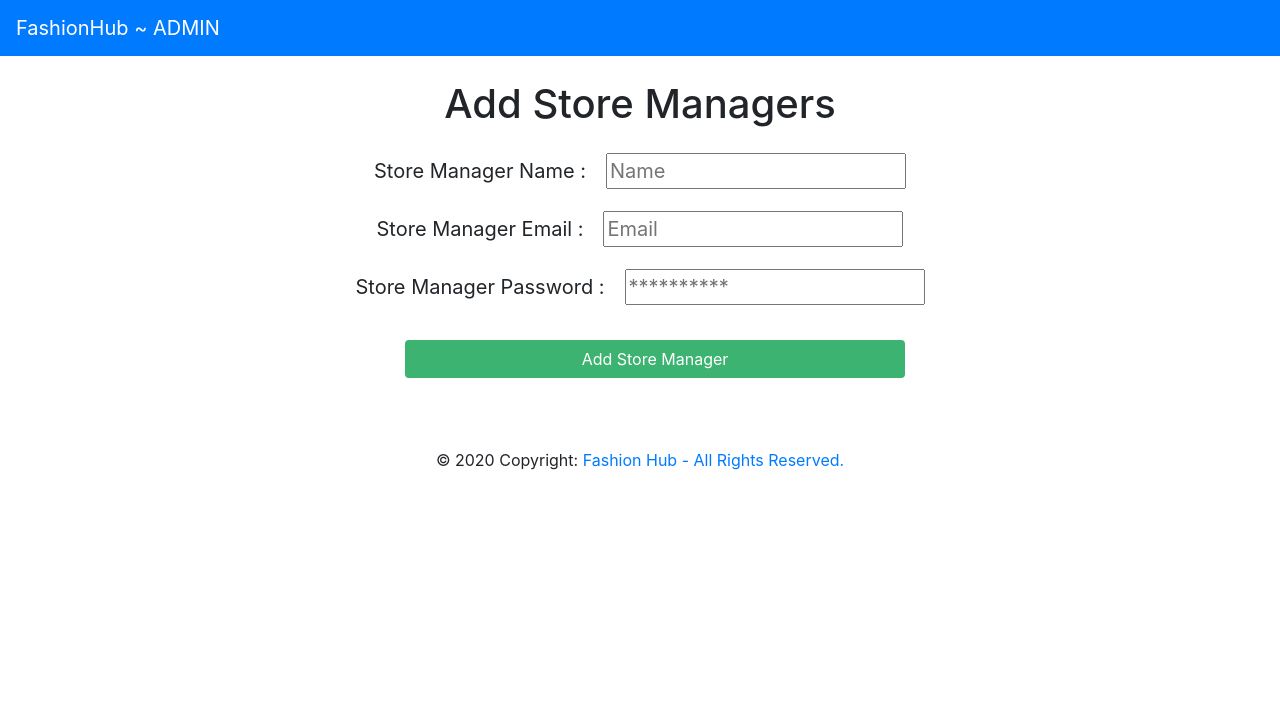
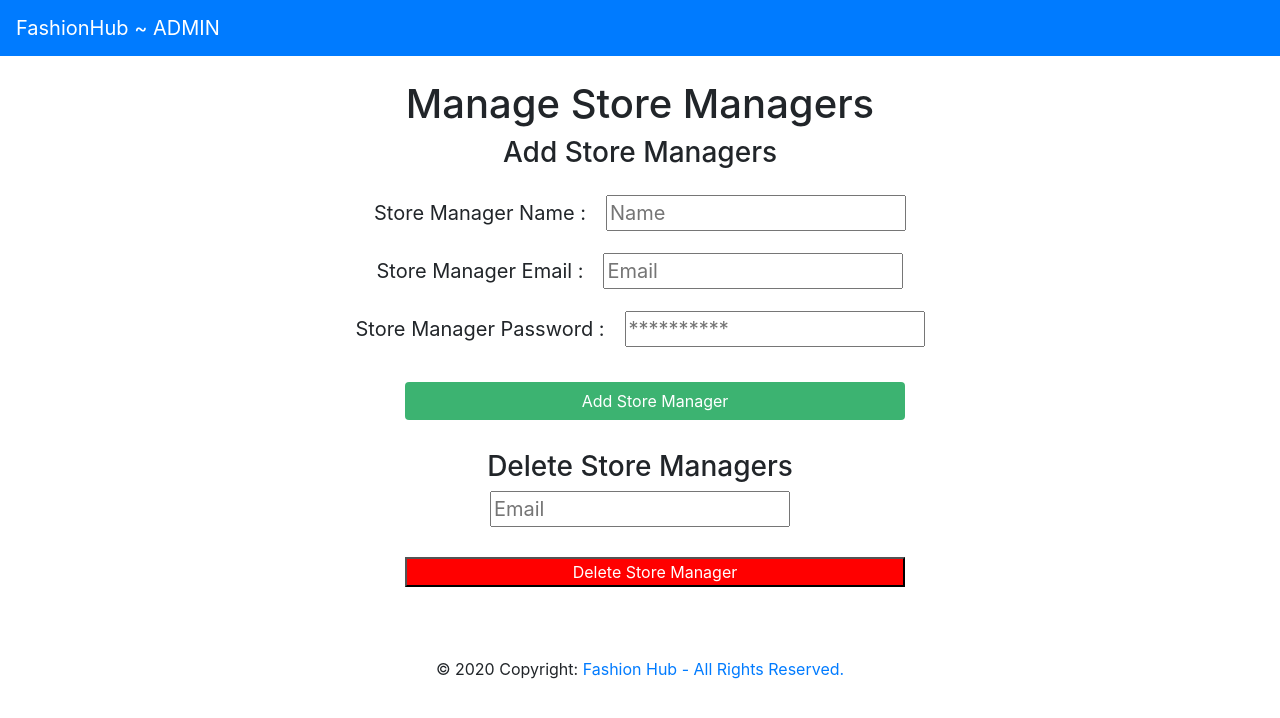
Before and after one commit to RamalSatharasinghe/FashionStore, a React (Create React App) app in the folder fstore/: page /admin/storemanagers in a window 1280 px wide. Shown: the top 718 px of the page. Built offline with nearby package versions, Linux system fonts and the light colour scheme.

Commit message:
Delete Store Managers Form, and route to delete
Built a form with an input element of email, and set routes to the backend to delete the storemanager according to the email provided. Works fine.

```diff
--- a/fstore/src/components/AddStoreManagers.js
+++ b/fstore/src/components/AddStoreManagers.js
@@ -2,6 +2,7 @@ import React, { Component } from 'react'
 import AdminNav from './AdminNav'
 import Footer from './Footer'
 import './compCss/signin.css'
+import axios from 'axios'
 
 class AddStoreManagers extends Component {
 
@@ -10,12 +11,15 @@ class AddStoreManagers extends Component {
         this.state = {
             sName: "",
             sEmail: "",
-            sPassword: ""
+            sPassword: "",
+            sDeleteEmail: ""
         };
 
         this.setName = this.setName.bind(this);
         this.setEmail = this.setEmail.bind(this);
         this.setPassword = this.setPassword.bind(this);
+        this.setDeleteEmail = this.setDeleteEmail.bind(this);
+        this.deleteStoreManager = this.deleteStoreManager.bind(this);
     }
 
     setName(event) {
@@ -36,11 +40,27 @@ class AddStoreManagers extends Component {
         });
     }
 
+    setDeleteEmail(event) {
+        this.setState({
+            sDeleteEmail: event.target.value
+        });
+    }
+
+    deleteStoreManager() {
+        let deleteEmail = this.state.sDeleteEmail;
+        axios.get('/admin/storemanagers/delete-storemanager/' + deleteEmail);
+        this.setState({
+            sDeleteEmail: ""
+        });
+    }
+
+
     render() {
         return (
             <div>
                 <AdminNav></AdminNav>
-                <h1>Add Store Managers</h1>
+                <h1>Manage Store Managers</h1>
+                <h3>Add Store Managers</h3>
                 <form action="/admin/storemanagers/addStoreManagers" method="POST">
                     <div>
                         <label className="lbl">Store Manager Name : </label>
@@ -56,6 +76,13 @@ class AddStoreManagers extends Component {
                     </div>
                     <button type="submit" className="btn">Add Store Manager</button>
                 </form>
+                <h3>Delete Store Managers</h3>
+                <form>
+                    <div>
+                        <input onChange={this.setDeleteEmail} value={this.state.sDeleteEmail} name="deleteEmail" type="email" className="inpt" placeholder="Email"/> <br/>
+                        <button type="button" onClick={this.deleteStoreManager} className="btnRed">Delete Store Manager</button>
+                    </div>
+                </form>
                 <Footer></Footer>
             </div>
         )
```
Also changed, not shown: 1 other file (tests, documents, lock files or other folders).
